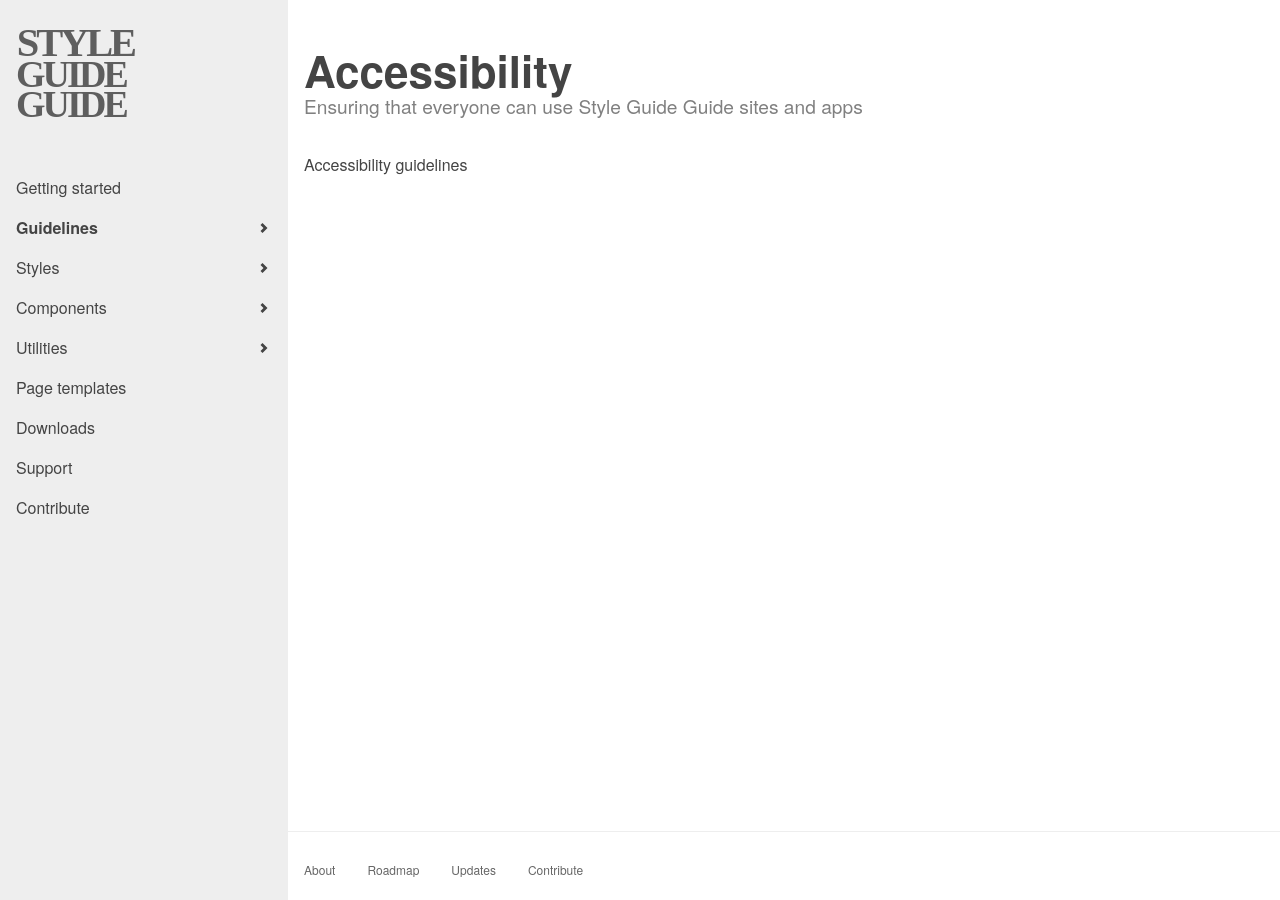
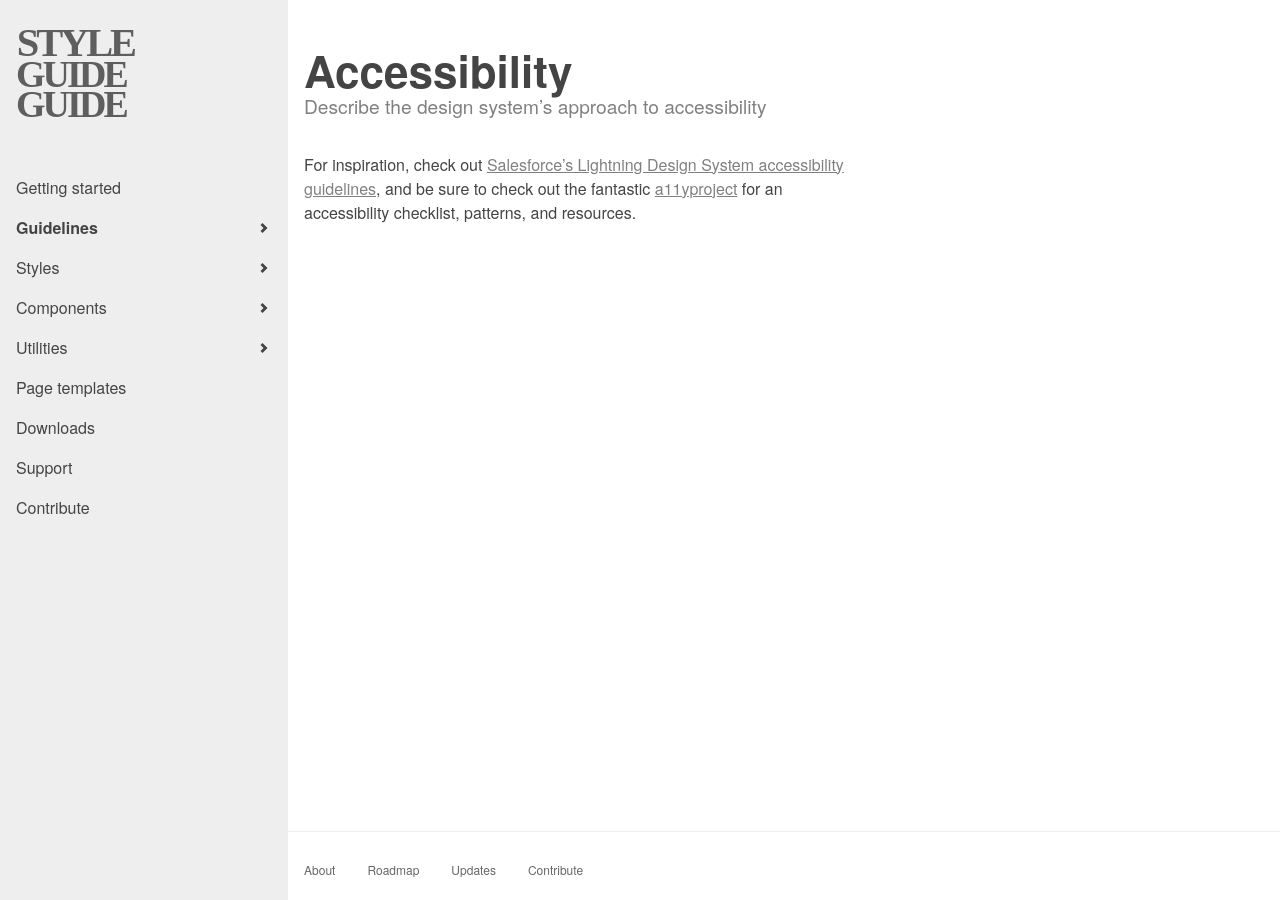
Before and after one commit to bradfrost/style-guide-guide, a Jekyll site: the page built from guidelines/04-accessibility.md, in a window 1280 px wide. Built offline with Jekyll 4.4.1, drawn with Linux system fonts in a browser that asks for light colours.

Commit message:
Accessibility page content

```diff
--- a/guidelines/04-accessibility.md
+++ b/guidelines/04-accessibility.md
@@ -4,8 +4,8 @@ type: detail
 title: Accessibility
 group: guidelines
 permalink: /guidelines/accessibility.html
-description: Ensuring that everyone can use Style Guide Guide sites and apps
+description: Describe the design system's approach to accessibility
 
 ---
 
-Accessibility guidelines
+For inspiration, check out [Salesforce's Lightning Design System accessibility guidelines](https://www.lightningdesignsystem.com/guidelines/accessibility/), and be sure to check out the fantastic [a11yproject](http://a11yproject.com) for an accessibility checklist, patterns, and resources.
```
